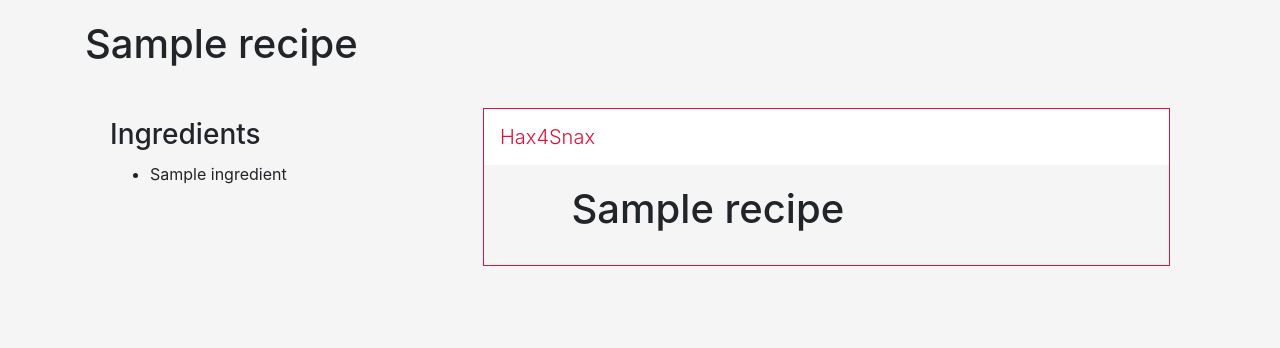
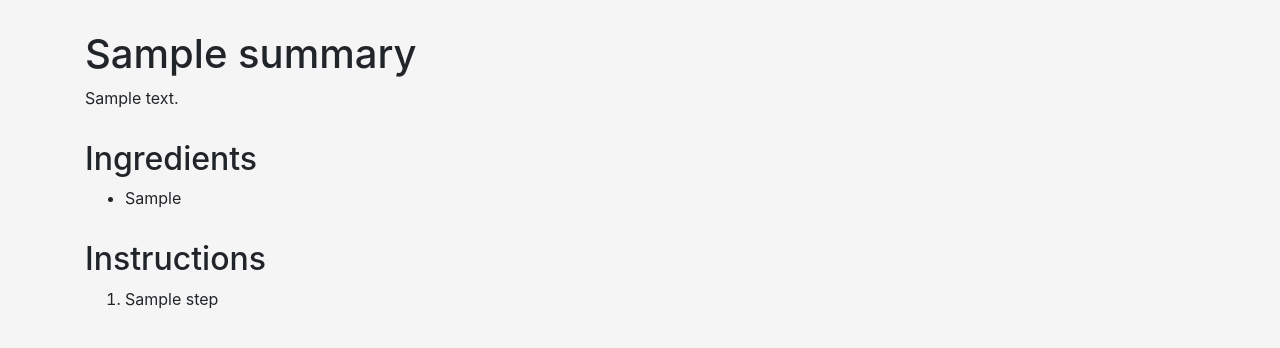
Before and after one commit to jaredasch/hax4snax, a Flask app: template templates/recipe.html in a window 1280 px wide. Shown: the part 56-404 px from the top of the page. Run offline with Flask 2, Linux system fonts and the light colour scheme; the template is opened without the code that fills it: most values are stand-ins (such as "Sample title", 1, 10 or a date in 2020); parts of the project's set-up code (start-up, migrations or seed data) failed here and were passed over; some libraries are stand-ins or nearby versions.

Commit message:
recipe page

```diff
--- a/app.py
+++ b/app.py
@@ -119,7 +119,7 @@ def logout():
 
 @app.route("/search", methods = ["POST"]) # Searching Functionality
 def search():
-    query = request.form.get("query")
+    query = urllib.parse.quote(request.form.get("query"))
     results = []
     if request.form.get("restaurants"):
         req_url = "https://api.eatstreet.com/publicapi/v1/restaurant/search?method=both&pickup-radius=100&search="+query+"&street-address=26+E+63rd+St,+New+York,+NY+10065c"
@@ -250,15 +250,25 @@ def favorite():
 
 @app.route("/recipe/<id>") # Temporary Recipe Card Depiction
 def recipe(id):
-    req_url = 'https://spoonacular-recipe-food-nutrition-v1.p.mashape.com/recipes/' + id + '/analyzedInstructions'
     headers = {"X-Mashape-Key": MASHAPE_KEY, "Accept": "application/json", "User-agent": "curl/7.43.0"}
-    req = urllib.request.Request(req_url, headers = headers)
-    json_response = json.loads(urllib.request.urlopen(req).read())
-    #for checking if favorited
+
+    instructions_url = 'https://spoonacular-recipe-food-nutrition-v1.p.mashape.com/recipes/' + id + '/analyzedInstructions'
+    instructions_req = urllib.request.Request(instructions_url, headers = headers)
+    instructions = json.loads(urllib.request.urlopen(instructions_req).read())
+
+    summary_url = 'https://spoonacular-recipe-food-nutrition-v1.p.mashape.com/recipes/' + id + '/summary'
+    summary_req = urllib.request.Request(summary_url, headers = headers)
+    summary = json.loads(urllib.request.urlopen(summary_req).read())
+
+    ingredients_url = 'https://spoonacular-recipe-food-nutrition-v1.p.mashape.com/recipes/' + id + '/information'
+    ingredients_req = urllib.request.Request(ingredients_url, headers = headers)
+    ingredients = json.loads(urllib.request.urlopen(ingredients_req).read())
+
     favorited = db.isFavorited(session.get('username'),id)
     #used to right nabar depending on logged in or not
     user = session.get('username')
-    return "In Progress"
+
+    return render_template("recipe.html", favorited = favorited, user=user, summary=summary, instructions=instructions[0]["steps"], ingredients = ingredients["extendedIngredients"])
 
 
 if __name__ == "__main__" : # Run the App
--- a/templates/favorite.html
+++ b/templates/favorite.html
@@ -3,7 +3,7 @@
 {% block title %} {{user}}'s Favorites {% endblock %}
 
 {% block content %}
-<h1>Favorited Recipes</h1>
+<h1 style="margin-top: 20px;">Favorited Recipes</h1>
 
 {% if not recipeDict %}
 <a style = "color: crimson; font-weight: 300; padding-left: 15px;" class="nav-link" href="/">You haven't selected any yet. Go find your favorites!</a>
--- a/templates/recipe.html
+++ b/templates/recipe.html
@@ -1,6 +1,6 @@
 {% extends "base.html" %}
 
-{% block title %} {{ recipe["title"] }} {% endblock %}
+{% block title %} {{ summary["title"] }} {% endblock %}
 
 {% block favButton %}
 {% if favorited %}
@@ -14,19 +14,24 @@
 {% endif %}
 {% endblock %}
 
+
+
 {% block content %}
-<h1 style = "margin: 20px auto 0;">{{ recipe["title"] }}</h1>
-    <div class = "row" style = "padding: 10px">
-        <div class = "col-lg-4 col-md-6 col-sm-12" style = "padding: 30px">
-            <h3 style = "margin: 10px auto;">Ingredients</h3>
-            <ul>
-                {% for i in recipe["ingredients"] %}
-                <li>{{ i }}</li>
-                {% endfor %}
-            </ul>
-        </div>
-        <div class = "col-lg-8 col-md-6 col-sm-12" style = "padding: 30px">
-            <iframe width="100%" height = "100%" style = "border: 1px crimson solid;" src = "{{ recipe['source_url'] }}"></iframe>
-        </div>
-    </div>
+
+<h1 style="margin-top: 30px;">{{ summary["title"] }}</h1>
+{{ summary["summary"] | safe }}
+<br/>
+<h2 style="margin-top: 30px;">Ingredients</h2>
+<ul>
+    {% for ingredient in ingredients %}
+    <li>{{ ingredient["originalString"] }}</li>
+    {% endfor %}
+</ul>
+<h2 style="margin-top: 30px;">Instructions</h2>
+<ol>
+    {% for step in instructions %}
+    <li>{{ step["step"] }}</li>
+    {% endfor %}
+</ol>
+
 {% endblock %}
```
Also changed, not shown: templates/restaurants.html (+8 -14 lines).
